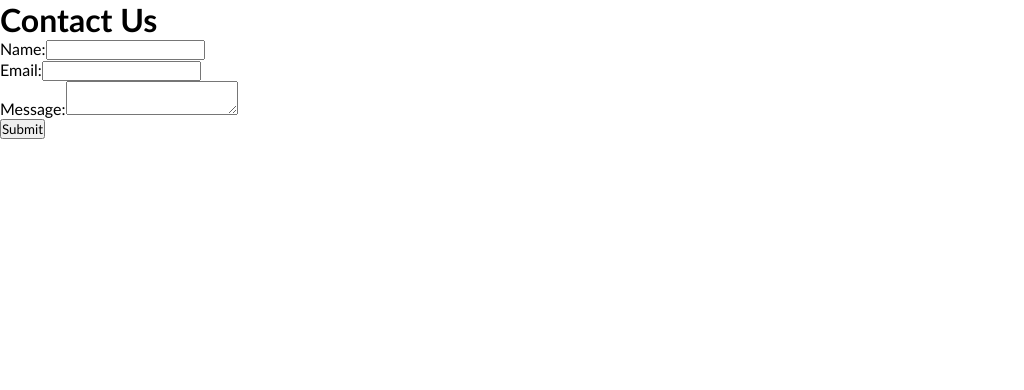
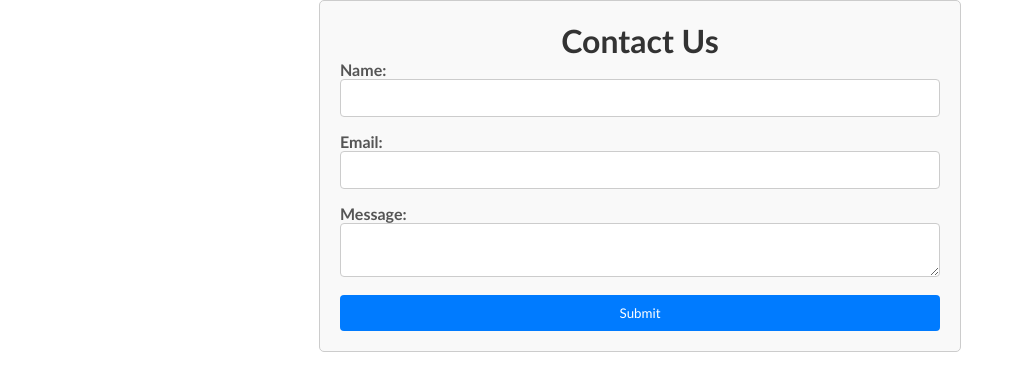
Before and after one commit to pranaysalunke5/Personal-Portfolio, a React (Create React App) app: page /contact in a window 1280 px wide. Shown: the top 390 px of the page, without its empty margins (0-1024 px from the left). Built offline with nearby package versions, Linux system fonts and the light colour scheme.

Commit message:
contact css

```diff
--- a/src/components/Body/Contact/Contact.css
+++ b/src/components/Body/Contact/Contact.css
@@ -0,0 +1,51 @@
+.contact-container {
+    max-width: 600px;
+    margin: 0 auto;
+    padding: 20px;
+    background-color: #f9f9f9;
+    border: 1px solid #ccc;
+    border-radius: 5px;
+  }
+
+  h1 {
+    text-align: center;
+    color: #333;
+  }
+
+  .contact-form {
+    display: flex;
+    flex-direction: column;
+  }
+
+  .form-group {
+    margin-bottom: 15px;
+  }
+
+  label {
+    margin-bottom: 5px;
+    font-weight: bold;
+    color: #555;
+  }
+
+  input[type="text"],
+  input[type="email"],
+  textarea {
+    width: 100%;
+    padding: 10px;
+    border: 1px solid #ccc;
+    border-radius: 4px;
+    box-sizing: border-box;
+  }
+
+  button {
+    padding: 10px;
+    background-color: #007bff;
+    color: white;
+    border: none;
+    border-radius: 4px;
+    cursor: pointer;
+  }
+
+  button:hover {
+    background-color: #0056b3;
+  }
```
